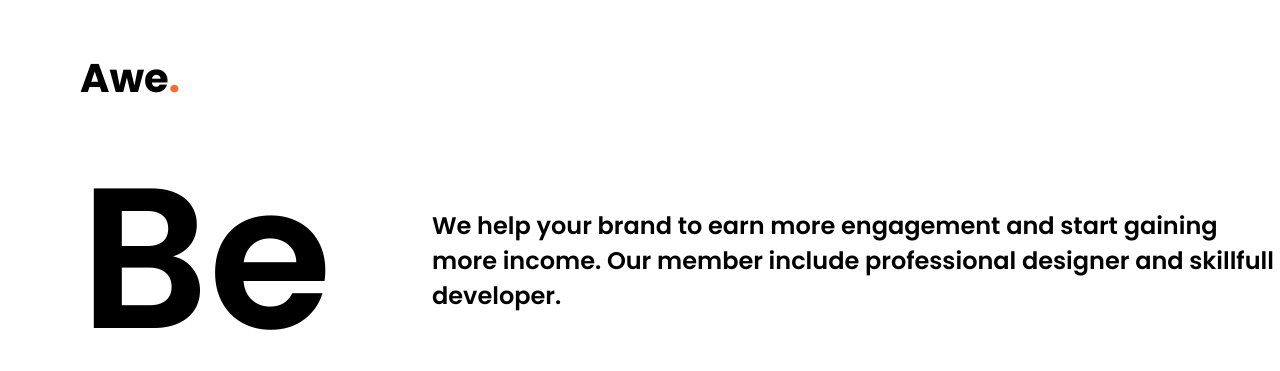
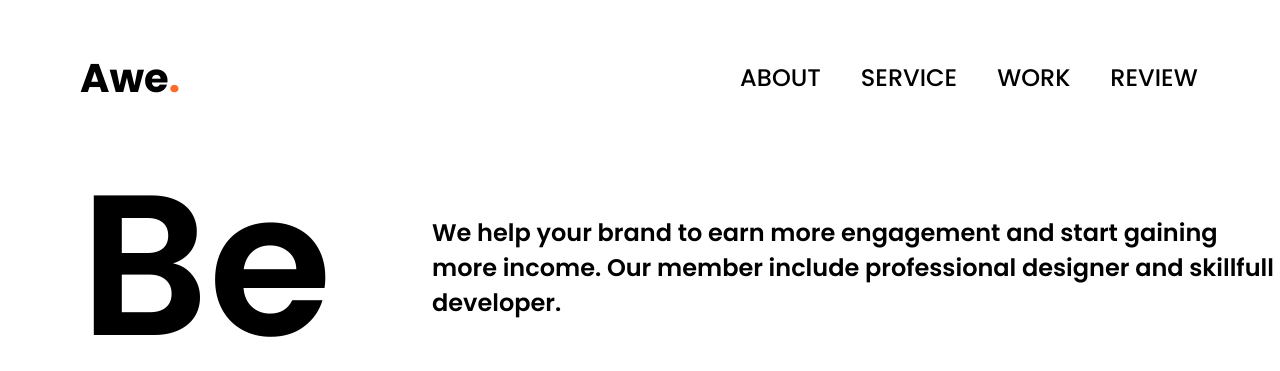
Before and after one commit to Chandrukavi/AWE, a plain HTML site: page index.html in a window 1280 px wide. Shown: the top 371 px of the page. Drawn offline with nearby package versions, Linux system fonts and the light colour scheme.

Commit message:
testing my branch

```diff
--- a/index.html
+++ b/index.html
@@ -20,10 +20,10 @@
 
             <h1>Awe<span class="cta-dot">.</span></h1>
             <ul class="ul">
-           <!-- <li><a href="#">ABOUT</a></li>
+           <li><a href="#">ABOUT</a></li>
            <li><a href="#">SERVICE</a></li>
            <li><a href="@">WORK</a></li>
-           <li><a href="#">REVIEW</a></li> -->
+           <li><a href="#">REVIEW</a></li>
             </ul>
         </nav>
     </header>
```
